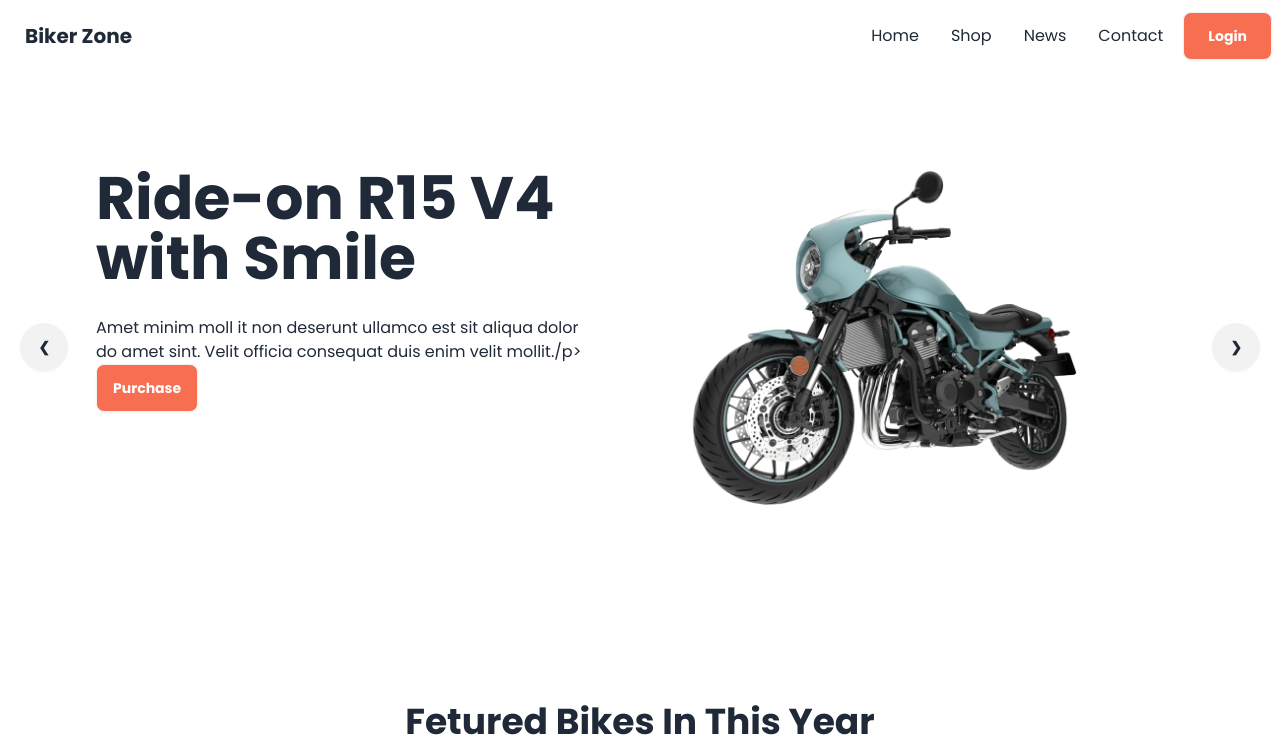
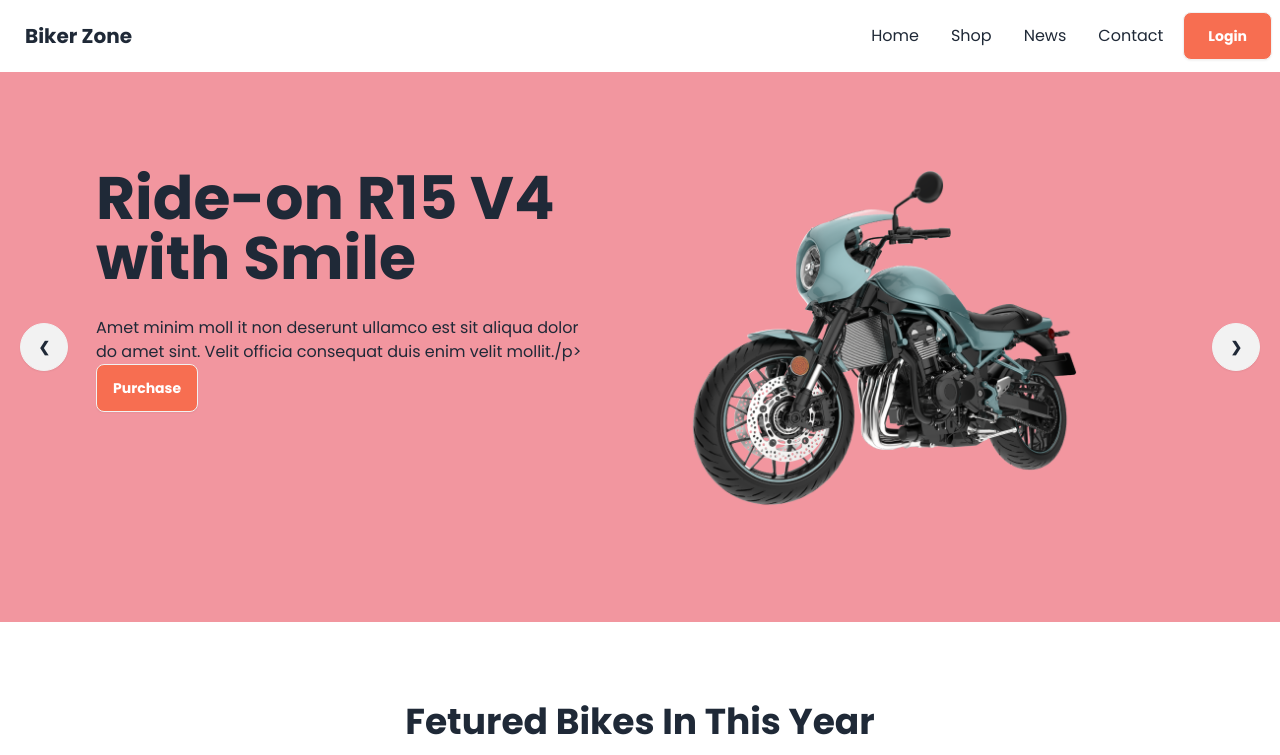
Before and after one commit to rayhan-khan-khan/bike-rider, a plain HTML site: page index.html in a window 1280 px wide. Shown: the top 755 px of the page. Drawn offline with nearby package versions, Linux system fonts and the light colour scheme.

Commit message:
fainaly done

```diff
--- a/index.html
+++ b/index.html
@@ -71,7 +71,7 @@
             </div>
         </nav>
         <!-- Banner Section -->
-        <div class="carousel lg:h-[550px] w-full">
+        <div class="carousel bg-[#f2969f] lg:h-[550px] w-full">
             <!-- slider 1 -->
             <div id="slide1" class="carousel-item relative w-full">
               <div class="flex flex-col lg:flex-row gap-20 p-4 lg:p-24">
```
